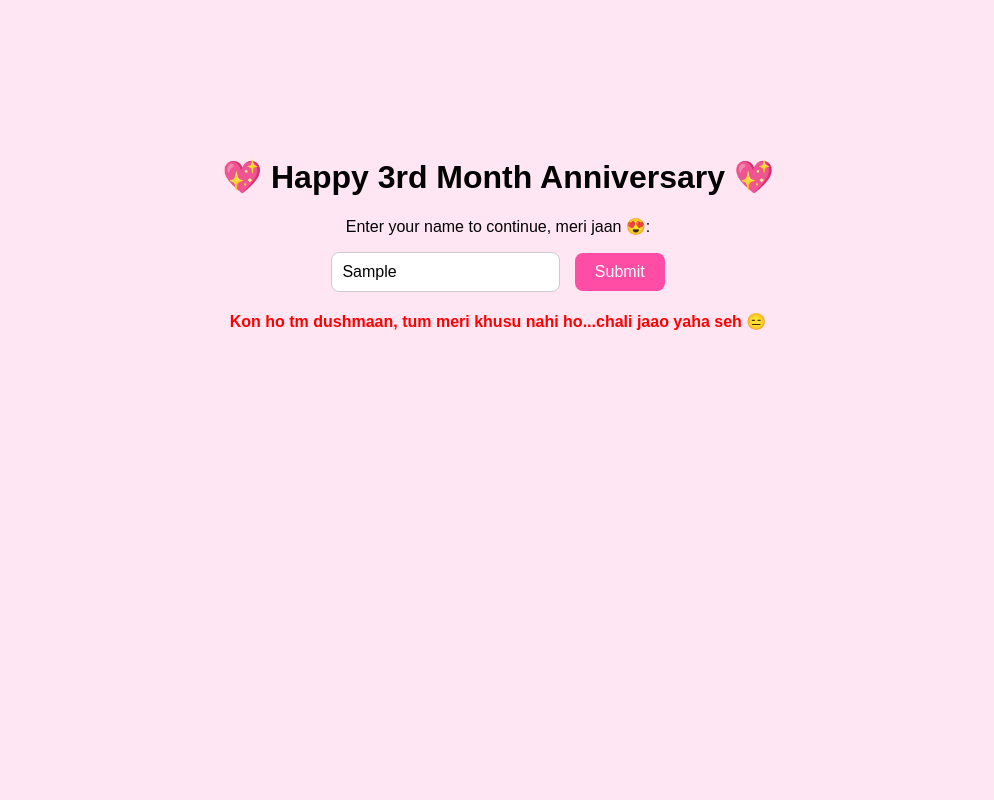
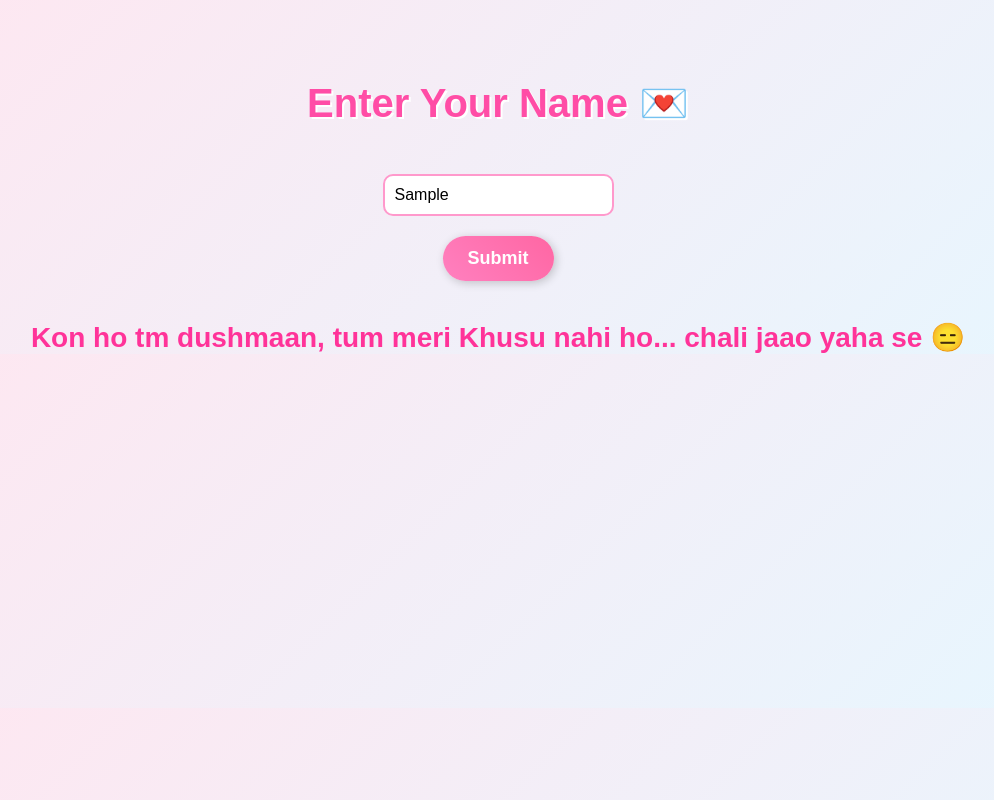
Before and after one commit to santoshupadhyay2003/3rd-month-of-love, a plain HTML site: page index.html in a window 1280 px wide. Both pictures are taken after typing "Sample" into the empty fields and a click on the button "Submit". Shown: the whole page, without its empty margins (142-1136 px from the left). Drawn offline with Linux system fonts and the light colour scheme.

Commit message:
Update index.html

```diff
--- a/index.html
+++ b/index.html
@@ -3,60 +3,118 @@
 <head>
   <meta charset="UTF-8">
   <meta name="viewport" content="width=device-width, initial-scale=1.0">
-  <title>Happy 3rd Month Anniversary ❤</title>
+  <title>3rd Month of Love</title>
   <style>
     body {
-      font-family: Arial, sans-serif;
-      background: #ffe6f2;
+      font-family: 'Poppins', sans-serif;
       text-align: center;
-      padding: 50px;
+      background: linear-gradient(135deg, #ffe6f0, #e6f7ff);
+      color: #333;
+      margin: 0;
+      padding: 0;
     }
-    .container {
-      margin-top: 100px;
+
+    h1 {
+      margin-top: 80px;
+      font-size: 40px;
+      color: #ff4da6;
+      text-shadow: 2px 2px #fff;
     }
+
     input {
       padding: 10px;
+      border: 2px solid #ff99cc;
+      border-radius: 10px;
       font-size: 16px;
-      border-radius: 8px;
-      border: 1px solid #ccc;
+      margin-top: 20px;
     }
+
     button {
-      padding: 10px 20px;
-      margin-left: 10px;
-      background: #ff4da6;
+      margin-top: 20px;
+      padding: 12px 25px;
+      font-size: 18px;
+      font-weight: bold;
+      border: none;
+      border-radius: 25px;
+      background: linear-gradient(45deg, #ff80bf, #ff66a3);
       color: white;
-      border: none;
-      border-radius: 8px;
-      font-size: 16px;
       cursor: pointer;
+      box-shadow: 2px 2px 10px rgba(0,0,0,0.2);
+      transition: transform 0.2s ease, box-shadow 0.2s ease;
     }
+
     button:hover {
-      background: #e60073;
+      transform: scale(1.1);
+      box-shadow: 3px 3px 15px rgba(0,0,0,0.3);
     }
-    .error {
-      color: red;
+
+    #message {
+      margin-top: 40px;
+      font-size: 28px;
       font-weight: bold;
-      margin-top: 20px;
+      color: #ff3399;
+      display: flex;
+      align-items: center;
+      justify-content: center;
+      gap: 20px;
+    }
+
+    /* Moving text animation */
+    .moving-text {
+      display: inline-block;
+      white-space: nowrap;
+      overflow: hidden;
+      animation: marquee 12s linear infinite;
+    }
+
+    @keyframes marquee {
+      0%   { transform: translateX(100%); }
+      100% { transform: translateX(-100%); }
+    }
+
+    .character {
+      width: 100px;
+    }
+
+    /* Hidden iframe for music */
+    #bg-music {
+      display: none;
     }
   </style>
 </head>
 <body>
-  <div class="container">
-    <h1>💖 Happy 3rd Month Anniversary 💖</h1>
-    <p>Enter your name to continue, meri jaan 😍:</p>
-    <input type="text" id="nameInput" placeholder="Enter your name...">
-    <button onclick="checkName()">Submit</button>
-    <p id="message" class="error"></p>
-  </div>
+  <h1>Enter Your Name 💌</h1>
+  <input type="text" id="nameInput" placeholder="Type here...">
+  <br>
+  <button onclick="checkName()">Submit</button>
+  <div id="message"></div>
+
+  <!-- Hidden music player -->
+  <iframe id="bg-music" width="0" height="0"
+    src=""
+    frameborder="0" allow="autoplay"></iframe>
 
   <script>
     function checkName() {
-      let name = document.getElementById("nameInput").value.trim().toLowerCase();
+      const name = document.getElementById("nameInput").value.trim().toLowerCase();
+      const messageDiv = document.getElementById("message");
+      const music = document.getElementById("bg-music");
+
       if (name === "khusu") {
-        window.location.href = "second.html"; // next page
+        messageDiv.innerHTML = `
+          <img src="https://media.tenor.com/4YQ0z7DhcKQAAAAi/shinchan-dance.gif" class="character">
+          <span class="moving-text">✨ Swagat hai aapka... Queen Khusu 🙇 ✨</span>
+          <img src="https://media.tenor.com/2roX3uxz_68AAAAM/nobita-nobi-dance.gif" class="character">
+        `;
+
+        // Add Perfect song (YouTube embed with autoplay)
+        music.src = "https://www.youtube.com/embed/2Vv-BfVoq4g?autoplay=1";
+
+        setTimeout(() => {
+          window.location.href = "second.html";
+        }, 8000);
       } else {
-        document.getElementById("message").innerText =
-          "Kon ho tm dushmaan, tum meri khusu nahi ho...chali jaao yaha seh 😑";
+        messageDiv.innerHTML = "Kon ho tm dushmaan, tum meri Khusu nahi ho... chali jaao yaha se 😑";
       }
     }
   </script>
```
